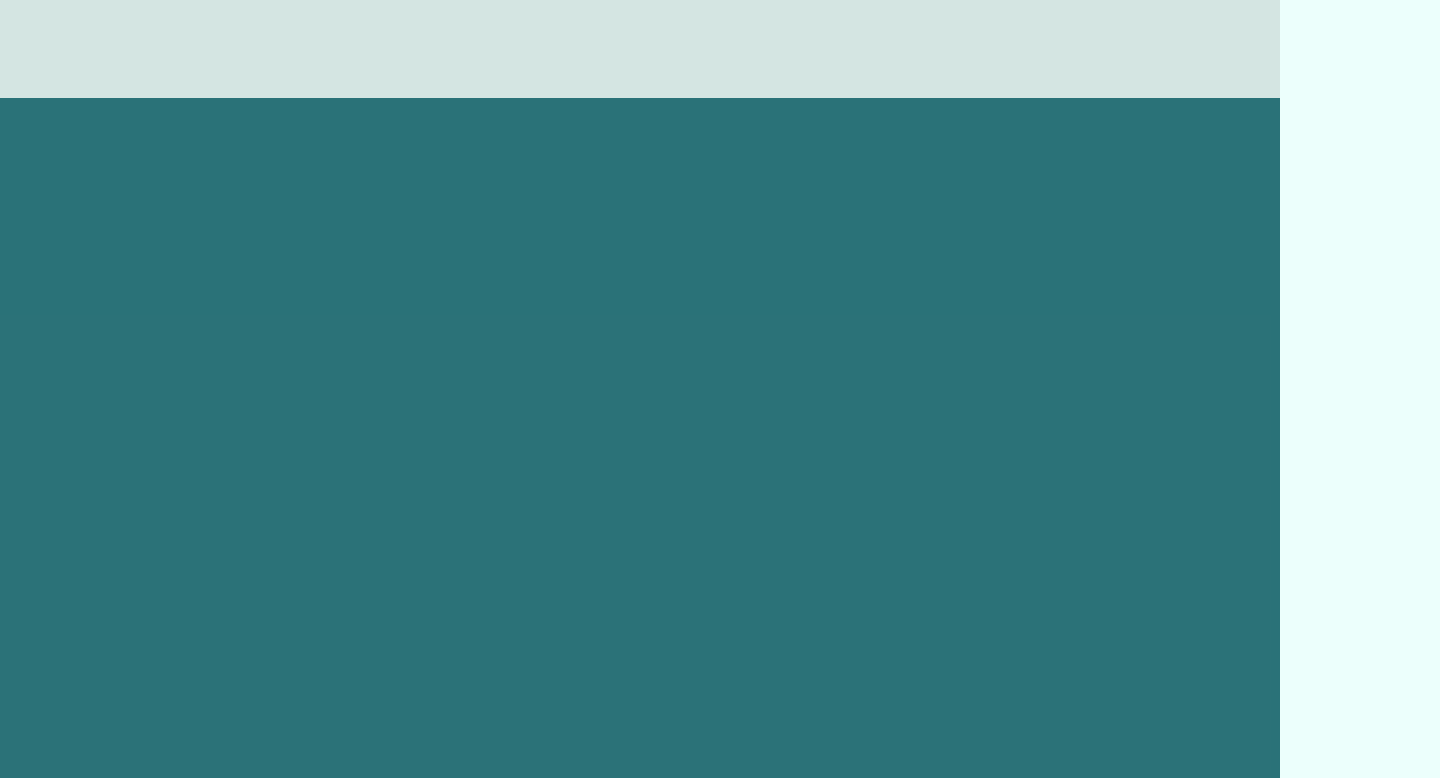
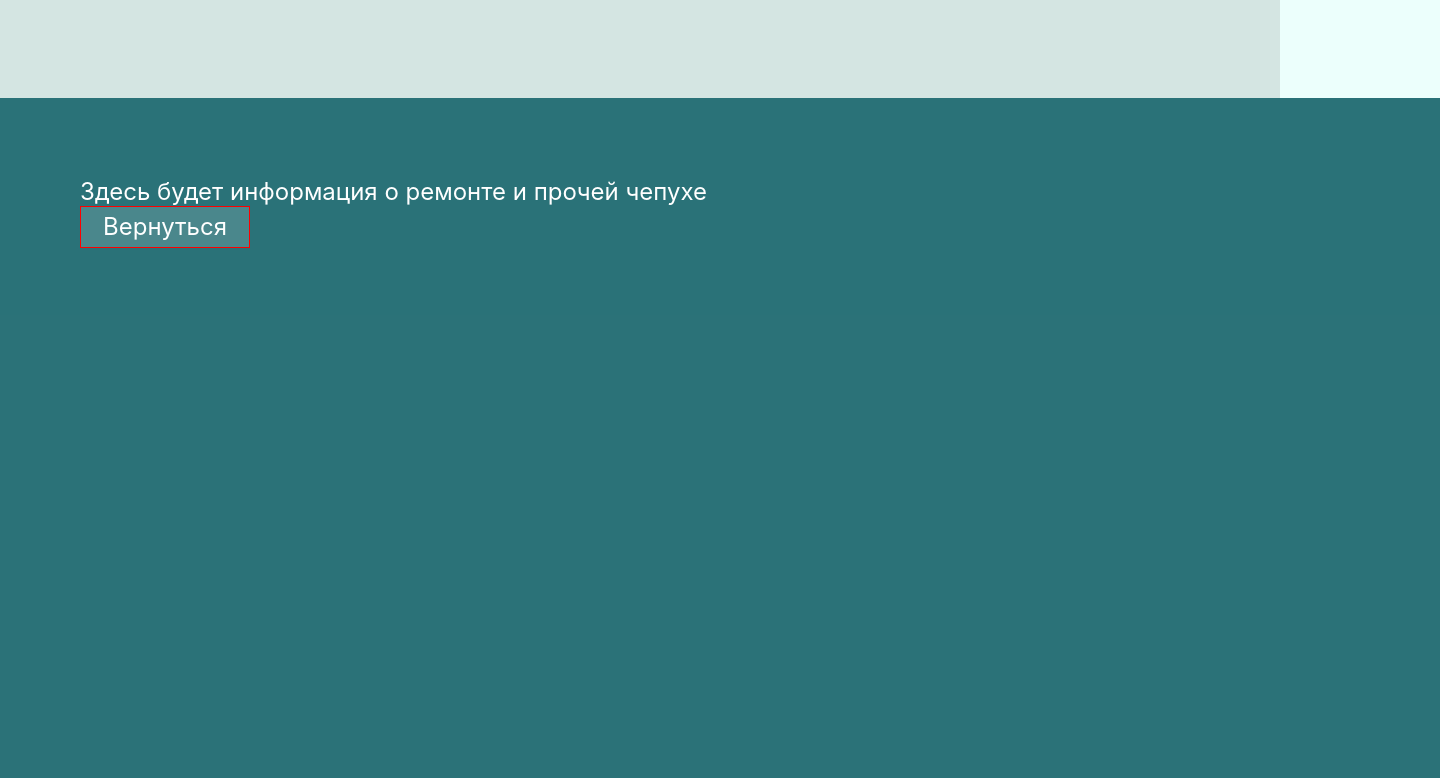
Before and after one commit to Blockbench90/haclanding, a React (Create React App) app in the folder haclanding/: page /assembly in a window 1280 px wide. Shown: the part 702-1480 px from the top of the page, 1440 px wide, since content can reach past the window. Built offline with nearby package versions, Linux system fonts and the light colour scheme.

Commit message:
Fix Comments2

```diff
--- a/haclanding/src/components/Comments/CommentsInput.jsx
+++ b/haclanding/src/components/Comments/CommentsInput.jsx
@@ -15,6 +15,10 @@ const CommentsInput = (props) => {
                     <div className={s.InputInner}>
                         <Input placeholder={"Введите ваше фамилию"}/>
                     </div>
+                    <div className={s.InputInner}>
+                        <Input placeholder={"Возраст"}/>
+                        <span>*Возраст нужен, чтобы подобрать подходящую аватарку</span>
+                    </div>
                     <div className={s.TextareaInner}>
                         <Textarea placeholder={"Оставьте ваш отзыв"}/>
                     </div>
--- a/haclanding/src/components/Comments/CommentsInput.module.css
+++ b/haclanding/src/components/Comments/CommentsInput.module.css
@@ -1,14 +1,16 @@
 .Wrapper{
     padding: 50px;
     background-color: darkcyan;
-    color: white;
-    max-height: 800px;
+
 }
 .Container{
 
 }
 .InputInner{
     margin-bottom: 40px;
+}
+.InputInner span{
+    font-size: 15px;
 }
 .TextareaInner{
     margin-bottom: 10px;
--- a/haclanding/src/components/WithRoute/Assembly.jsx
+++ b/haclanding/src/components/WithRoute/Assembly.jsx
@@ -1,9 +1,15 @@
 import React from "react";
 import s from "./WithRoute.module.css";
+import Button from "../../common/Butoon/Button";
 
 const Assembly = (props) => {
-    return <div className={s.Wrapper}>
-
-    </div>
+    return (
+        <div className={s.Wrapper}>
+            Здесь будет информация о ремонте и прочей чепухе
+            <div>
+                <Button title="Вернуться" to="/"/>
+            </div>
+        </div>
+    )
 }
 export default Assembly;
--- a/haclanding/src/components/WithRoute/Fix.jsx
+++ b/haclanding/src/components/WithRoute/Fix.jsx
@@ -1,9 +1,16 @@
 import React from "react";
 import s from "./WithRoute.module.css";
+import Button from "../../common/Butoon/Button";
+
 
 const Fix = (props) => {
-    return <div className={s.Wrapper}>
-
-    </div>
+    return (
+        <div className={s.Wrapper}>
+            Здесь будет информация о ремонте и прочей чепухе
+            <div>
+        <Button title="Вернуться" to="/"/>
+            </div>
+        </div>
+    )
 }
 export default Fix;
--- a/haclanding/src/components/WithRoute/Master.jsx
+++ b/haclanding/src/components/WithRoute/Master.jsx
@@ -1,9 +1,15 @@
 import React from "react";
 import s from "./WithRoute.module.css";
+import Button from "../../common/Butoon/Button";
 
 const Master = (props) => {
-    return <div className={s.Wrapper}>
-
-    </div>
+    return (
+        <div className={s.Wrapper}>
+            Здесь будет информация о ремонте и прочей чепухе
+            <div>
+                <Button title="Вернуться" to="/"/>
+            </div>
+        </div>
+    )
 }
 export default Master;
--- a/haclanding/src/components/WithRoute/Replacement.jsx
+++ b/haclanding/src/components/WithRoute/Replacement.jsx
@@ -1,9 +1,15 @@
 import React from "react";
 import s from "./WithRoute.module.css";
+import Button from "../../common/Butoon/Button";
 
 const Replacement = (props) => {
-    return <div className={s.Wrapper}>
-
-    </div>
+    return (
+        <div className={s.Wrapper}>
+            Здесь будет информация о ремонте и прочей чепухе
+            <div>
+                <Button title="Вернуться" to="/"/>
+            </div>
+        </div>
+    )
 }
 export default Replacement;
--- a/haclanding/src/components/WithRoute/Support.jsx
+++ b/haclanding/src/components/WithRoute/Support.jsx
@@ -1,9 +1,15 @@
 import React from "react";
 import s from "./WithRoute.module.css";
+import Button from "../../common/Butoon/Button";
 
 const Support = (props) => {
-    return <div className={s.Wrapper}>
-
-    </div>
+    return (
+        <div className={s.Wrapper}>
+            Здесь будет информация о ремонте и прочей чепухе
+            <div>
+                <Button title="Вернуться" to="/"/>
+            </div>
+        </div>
+    )
 }
 export default Support;
--- a/haclanding/src/components/WithRoute/WithRoute.module.css
+++ b/haclanding/src/components/WithRoute/WithRoute.module.css
@@ -4,4 +4,5 @@
     background: rgba(22, 99, 106, 0.9);
     /*background: rgba(211, 217, 237, 0.9);*/
     color: white;
+    padding: 80px;
 }
--- a/haclanding/src/components/WithRoute/Zero.jsx
+++ b/haclanding/src/components/WithRoute/Zero.jsx
@@ -1,9 +1,15 @@
 import React from "react";
 import s from "./WithRoute.module.css";
+import Button from "../../common/Butoon/Button";
 
 const Zero = (props) => {
-    return <div className={s.Wrapper}>
-
-    </div>
+    return (
+        <div className={s.Wrapper}>
+            Здесь будет информация о ремонте и прочей чепухе
+            <div>
+                <Button title="Вернуться" to="/"/>
+            </div>
+        </div>
+    )
 }
 export default Zero;
```
Also changed, not shown: haclanding/src/common/comments/CommentsProps.module.css (+0 -12 lines).
